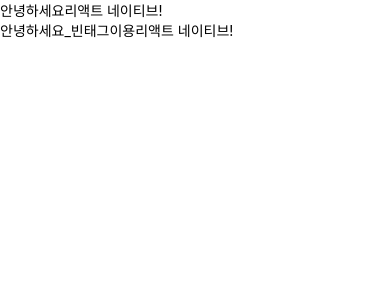
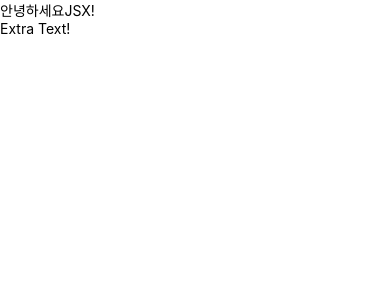
Before and after one commit to suaka/AwesomeProject, a React Native app: screen / in a window 390 px wide. Shown: the top 300 px of the page. Built offline with nearby package versions, Linux system fonts and the light colour scheme.

Commit message:
2024년1월12일

```diff
--- a/App.tsx
+++ b/App.tsx
@@ -10,9 +10,11 @@ import {SafeAreaView} from 'react-native';
 import Greeting from './components/Greeting';
 
 const App = () => {
+  const name = 'JSX';
+
   return (
     <SafeAreaView>
-      <Greeting />
+      <Greeting name={name} />
     </SafeAreaView>
   );
 };
--- a/components/Greeting.js
+++ b/components/Greeting.js
@@ -7,7 +7,7 @@ function Greeting(props) {
       <View>
         <Text>안녕하세요{props.name}!</Text>
       </View>
-      <Text>안녕하세요_빈태그이용{props.name}!</Text>
+      <Text>Extra Text!</Text>
     </>
   );
 }
```
